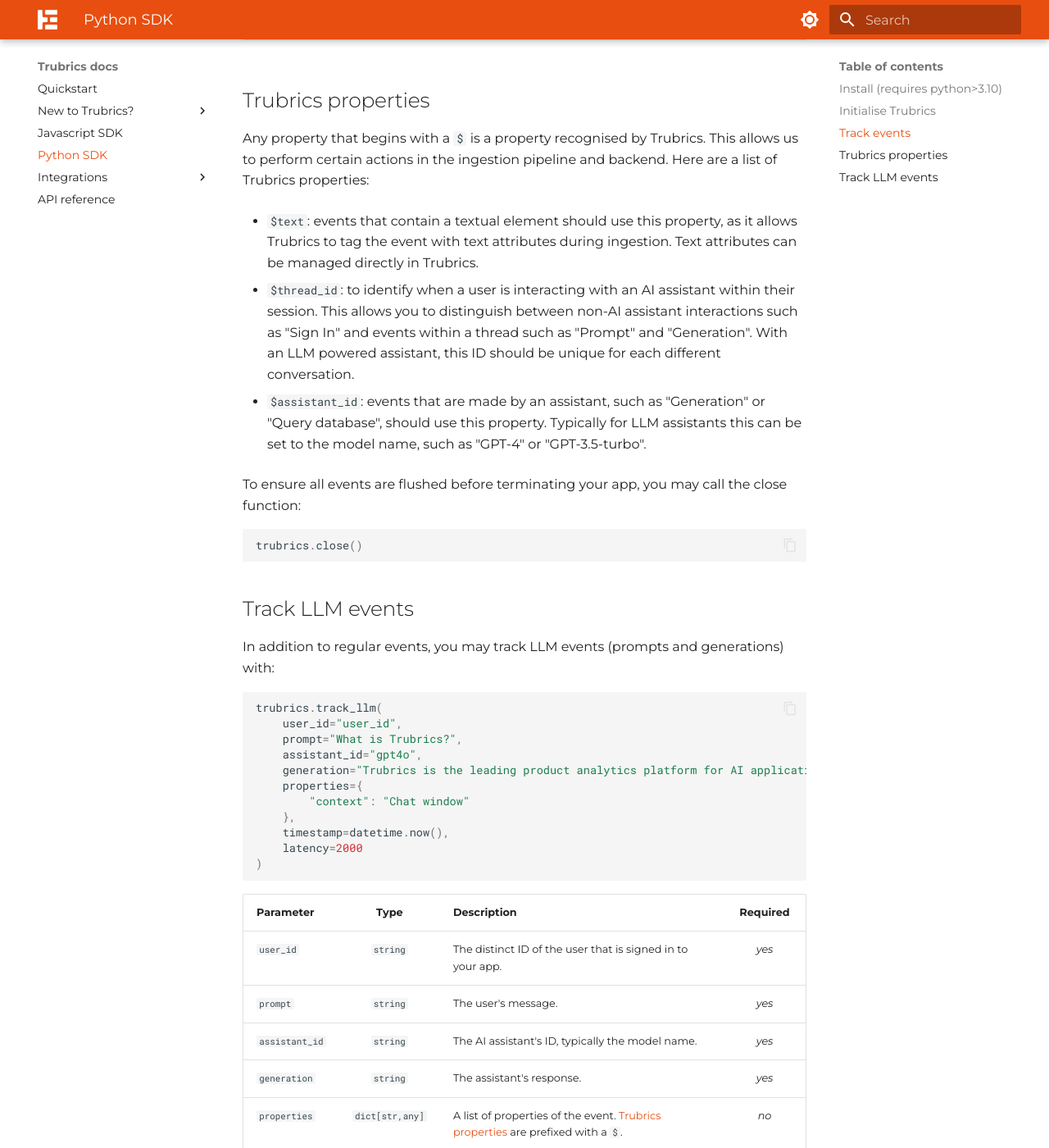
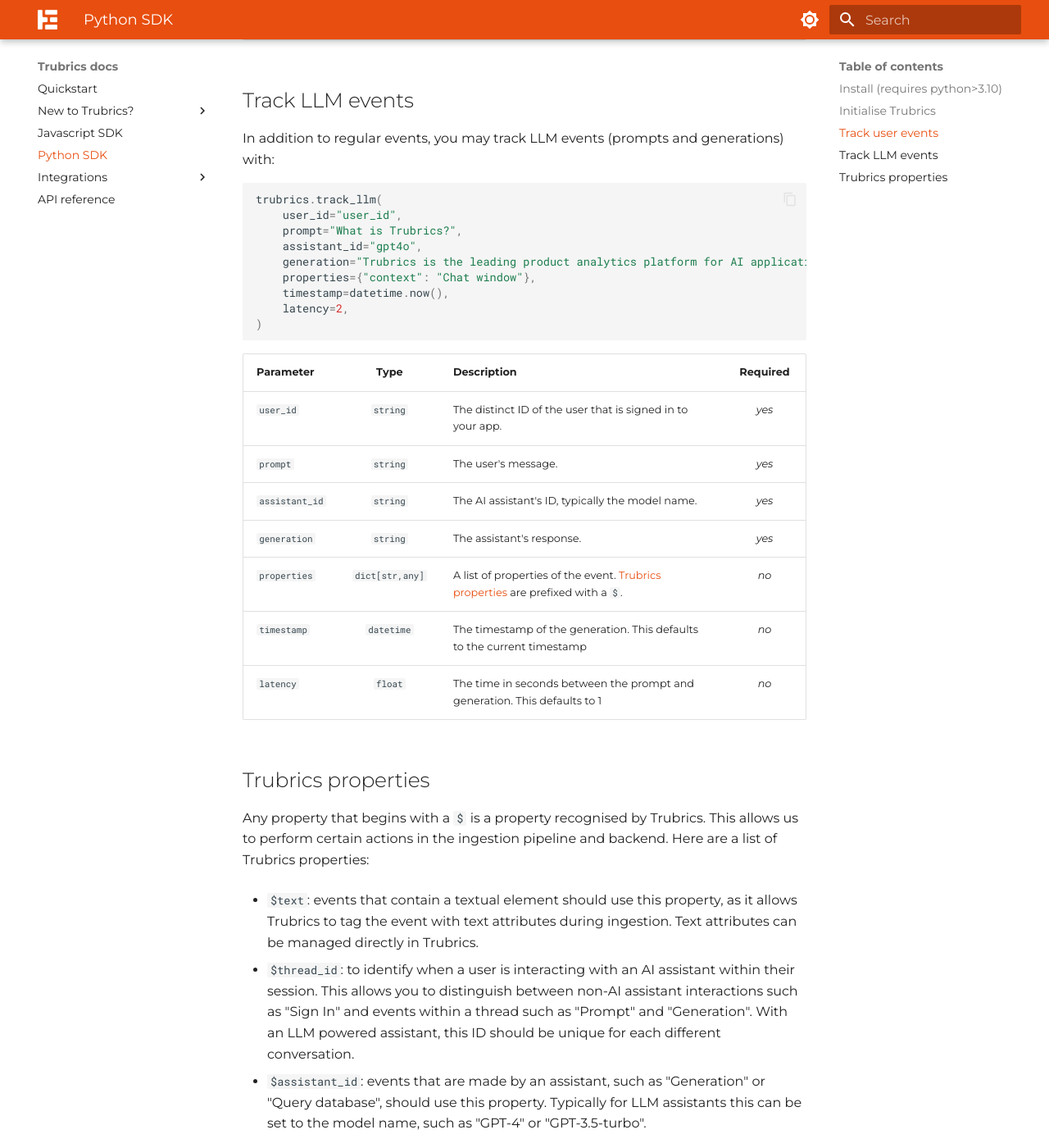
Before and after one commit to trubrics/trubrics-docs, an MkDocs documentation site: the page built from docs/track_events/sdks/python.md, in a window 1280 px wide and 1400 px high, scrolled down 2102 px. Shown: the whole window at 82% size. Built offline with MkDocs 1.6.1 and Material for MkDocs 9.7.7, drawn with Linux system fonts in a browser that asks for light colours; some of the changed text lies outside the part shown.

Commit message:
update py & js

````diff
--- a/docs/track_events/sdks/python.md
+++ b/docs/track_events/sdks/python.md
@@ -45,9 +45,9 @@
 --8<-- "utils/code_snippets/python/logger_custom.py"
 ```
 
-## Track events
+## Track user events
 
-Finally, track your events with:
+Finally, track any user action events with:
 
 ``` py
 --8<-- "utils/code_snippets/python/track_signup.py"
@@ -63,14 +63,6 @@
 | `timestamp` | `datetime` | The timestamp of the event. This defaults to the current timestamp | _no_ |
 
 </div>
-
---8<-- "utils/trubrics_properties.md"
-
-To ensure all events are flushed before terminating your app, you may call the close function:
-
-``` py
---8<-- "utils/code_snippets/python/close.py"
-```
 
 ## Track LLM events
 
@@ -93,3 +85,12 @@
 | `latency` | `float` | The time in seconds between the prompt and generation. This defaults to 1 | _no_ |
 
 </div>
+
+
+--8<-- "utils/trubrics_properties.md"
+
+To ensure all events are flushed before terminating your app, you may call the close function:
+
+``` py
+--8<-- "utils/code_snippets/python/close.py"
+```
--- a/docs/utils/code_snippets/js/track_llm.js
+++ b/docs/utils/code_snippets/js/track_llm.js
@@ -7,5 +7,5 @@
         context: "Chat window",
     },
     timestamp: new Date(),
-    latency: 2000
+    latency: 2
 });
--- a/docs/utils/code_snippets/python/track_llm.py
+++ b/docs/utils/code_snippets/python/track_llm.py
@@ -3,9 +3,7 @@
     prompt="What is Trubrics?",
     assistant_id="gpt4o",
     generation="Trubrics is the leading product analytics platform for AI applications.",
-    properties={
-        "context": "Chat window"
-    },
+    properties={"context": "Chat window"},
     timestamp=datetime.now(),
-    latency=2000
+    latency=2,
 )
````
Also changed, not shown: docs/api_reference/index.md (+4 -0 lines), docs/track_events/sdks/javascript.md (+5 -4 lines).
